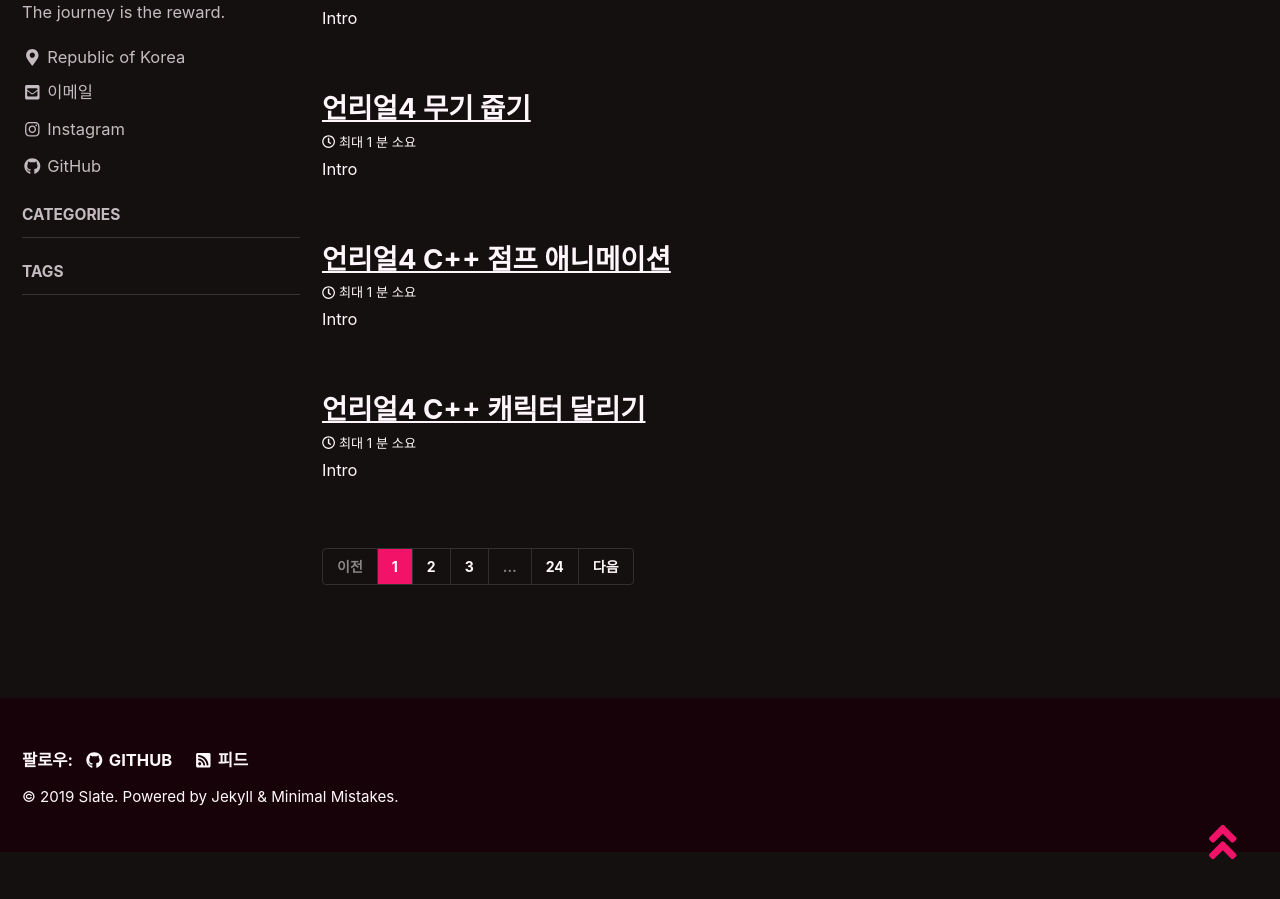
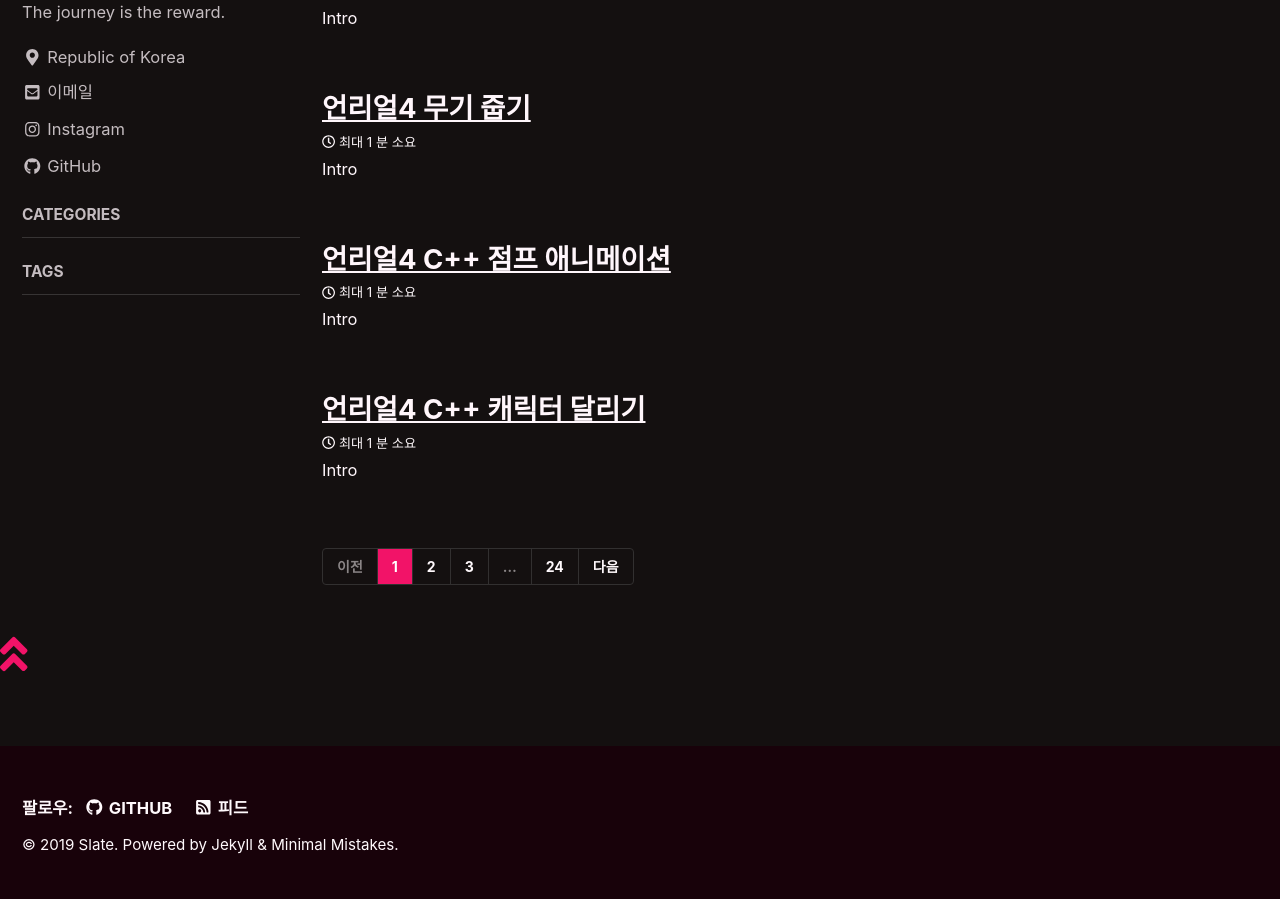
Before and after one commit to lesslate/lesslate.github.io, a Jekyll site: the page built from index.html, in a window 1280 px wide and 900 px high, scrolled down 442 px. Built offline with Jekyll 4.4.1, drawn with Linux system fonts in a browser that asks for light colours; nearby versions of some CDN libraries; the list of posts is cut into pages by our own code; before the commit the page ends 1295 px from its top, so only the background shows below that.

Commit message:
Update _sidebar.scss

```diff
--- a/_sass/minimal-mistakes/_sidebar.scss
+++ b/_sass/minimal-mistakes/_sidebar.scss
@@ -89,12 +89,7 @@
     margin-right: -1 * $right-sidebar-width;
   }
 }
-.sidebar__top {
-  position: fixed;
-  bottom: 1.5em;
-  right: 2em;
-  z-index: 10;
-}
+
 .splash .sidebar__right {
   @include breakpoint($large) {
     position: relative;
```
